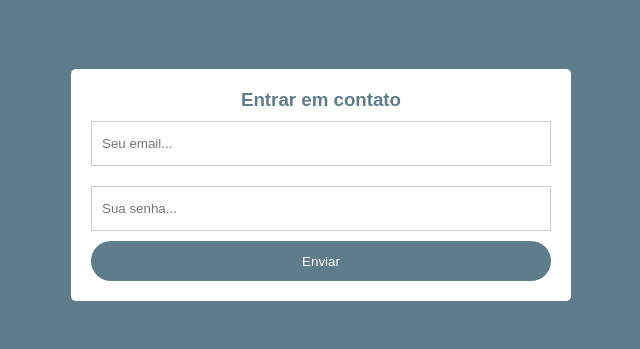
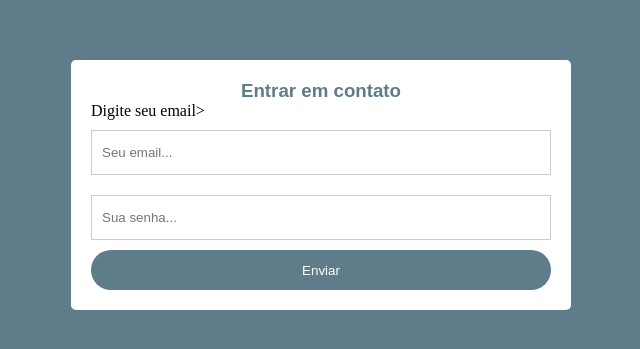
Before and after one commit to MatheusNascimento93/Primeiro-Reposit-rio, a plain HTML site: page formulario-de-cadastro/index.html in a window 1280 px wide. Shown: the part 215-564 px from the top of the page, without its empty margins (319-959 px from the left). Drawn offline with Linux system fonts and the light colour scheme.

Commit message:
adicionado uma frase

```diff
--- a/formulario-de-cadastro/index.html
+++ b/formulario-de-cadastro/index.html
@@ -14,6 +14,7 @@
 <body>
     <form>
         <h3>Entrar em contato</h3>
+        </h3>Digite seu email></h3>
         <input id="email" type="text" name="email" placeholder="Seu email..." />
         <input id="password" type="password" name="senha" placeholder="Sua senha..." />
         <input type="submit" nome="acao" value="Enviar" />
```
